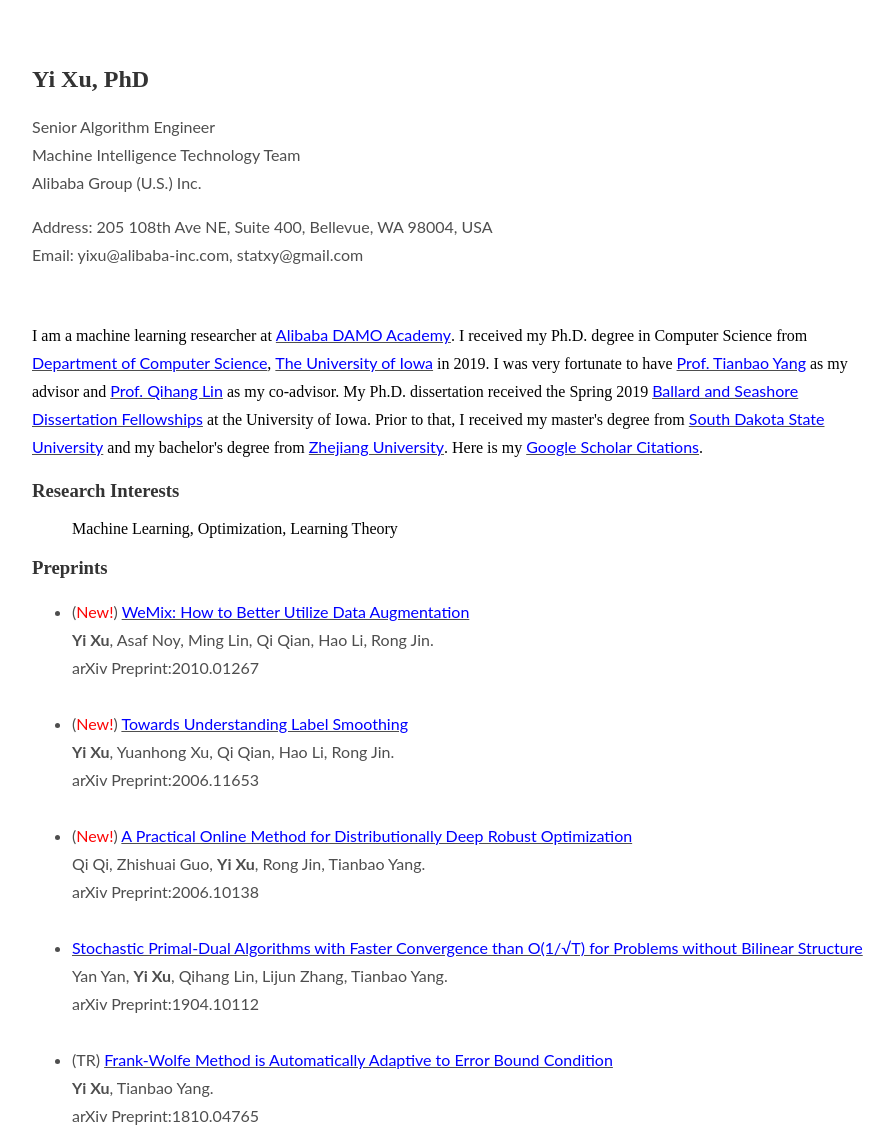
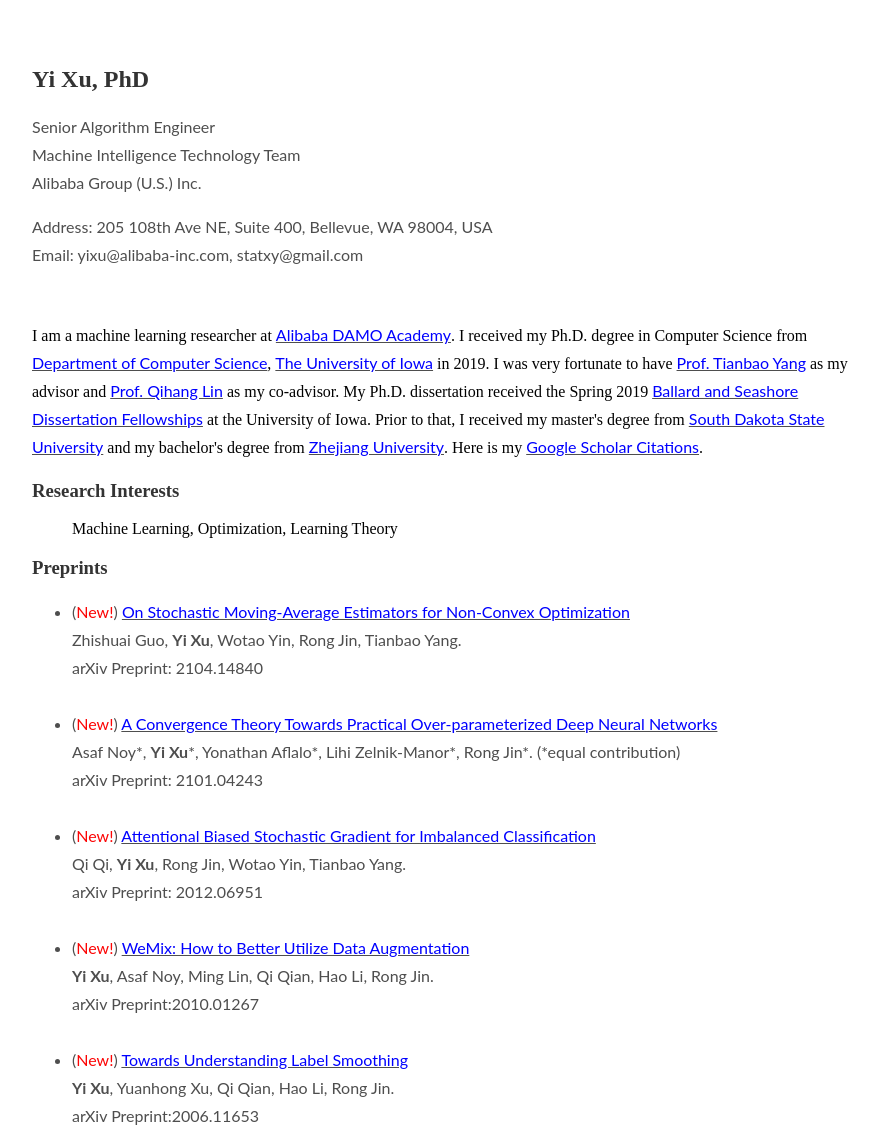
Before and after one commit to yxu71/yxu71.github.io, a plain HTML site: page index.html in a window 1280 px wide. Shown: the top 1134 px of the page, without its empty margins (183-1076 px from the left). Drawn offline with Linux system fonts and the light colour scheme.

Commit message:
Update index.html

```diff
--- a/index.html
+++ b/index.html
@@ -100,6 +100,35 @@
     <h3 class="clr3">Preprints</h3>
     <div class="skill_info">
         <ul>
+
+
+
+
+	<li>(<FONT COLOR="#FC0404">New!</font>)
+                <a href="https://arxiv.org/abs/2104.14840"><font color="#0000FF">On Stochastic Moving-Average Estimators for Non-Convex Optimization</font></a><br>
+                Zhishuai Guo, <b>Yi Xu</b>, Wotao Yin, Rong Jin, Tianbao Yang. <br>
+                arXiv Preprint: 2104.14840
+                <br><br>
+            </li>
+
+
+
+	<li>(<FONT COLOR="#FC0404">New!</font>)
+                <a href="https://arxiv.org/abs/2101.04243"><font color="#0000FF">A Convergence Theory Towards Practical Over-parameterized Deep Neural Networks</font></a><br>
+                Asaf Noy*, <b>Yi Xu</b>*, Yonathan Aflalo*, Lihi Zelnik-Manor*, Rong Jin*. (*equal contribution)<br>
+                arXiv Preprint: 2101.04243
+                <br><br>
+            </li>
+
+
+	 <li>(<FONT COLOR="#FC0404">New!</font>)
+                <a href="https://arxiv.org/abs/2012.06951"><font color="#0000FF">Attentional Biased Stochastic Gradient for Imbalanced Classification</font></a><br>
+                Qi Qi, <b>Yi Xu</b>, Rong Jin, Wotao Yin, Tianbao Yang.<br>
+                arXiv Preprint: 2012.06951
+                <br><br>
+            </li>
+
+
 
             <li>(<FONT COLOR="#FC0404">New!</font>)
                 <a href="https://arxiv.org/abs/2010.01267"><font color="#0000FF">WeMix: How to Better Utilize Data Augmentation</font></a><br>
```
